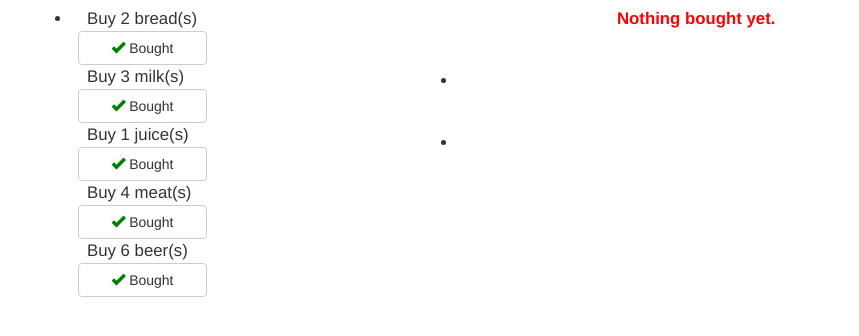
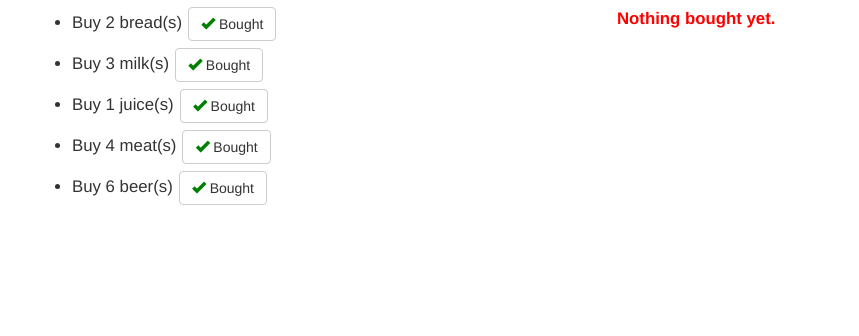
Before and after one commit to smert66/coursera-angular, a plain HTML site: page assignment2/index.html in a window 1280 px wide. Shown: the part 126-462 px from the top of the page, without its empty margins (38-897 px from the left). Drawn offline with nearby package versions, Linux system fonts and the light colour scheme.

Commit message:
revert changes

```diff
--- a/assignment2/index.html
+++ b/assignment2/index.html
@@ -34,7 +34,7 @@
     <div class="col-md-6" ng-controller="ToBuyController as toBuy">
      <h2>To Buy:</h2>
      <ul>
-       <li ng-repeat="item in toBuy.items"><span class="col-sm-9">Buy {{item.quantity}} {{item.name}}(s)</span><button ng-click="toBuy.checkOffItem($index)" class="btn btn-default col-sm-3"><span class="glyphicon glyphicon-ok"></span> Bought</button></li>
+       <li ng-repeat="item in toBuy.items">Buy {{item.quantity}} {{item.name}}(s)<button ng-click="toBuy.checkOffItem($index)" class="btn btn-default"><span class="glyphicon glyphicon-ok"></span> Bought</button></li>
      </ul>
      <div ng-if="toBuy.empty()" class="emptyMessage">Everything is bought!</div>
     </div>
```
